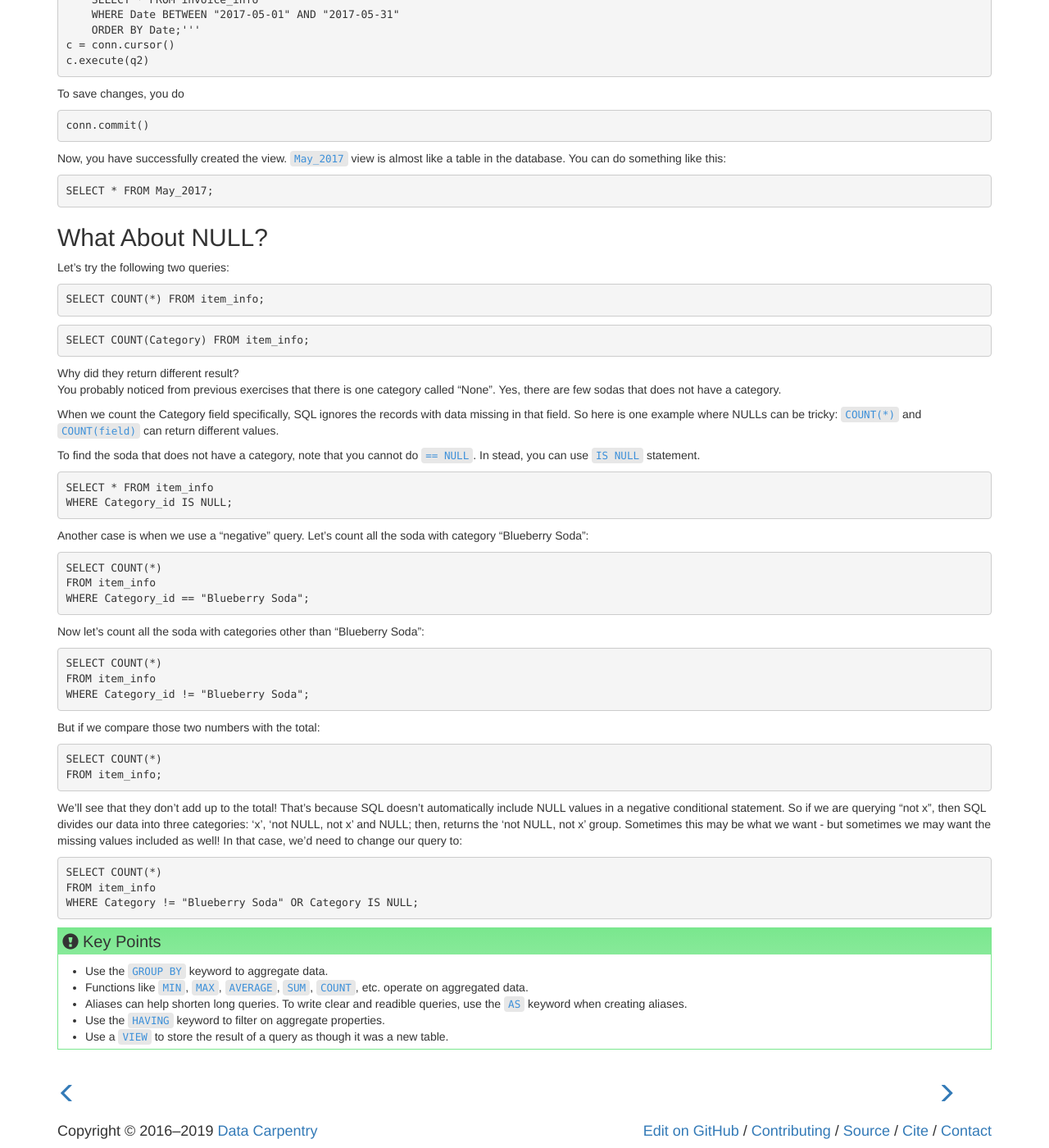
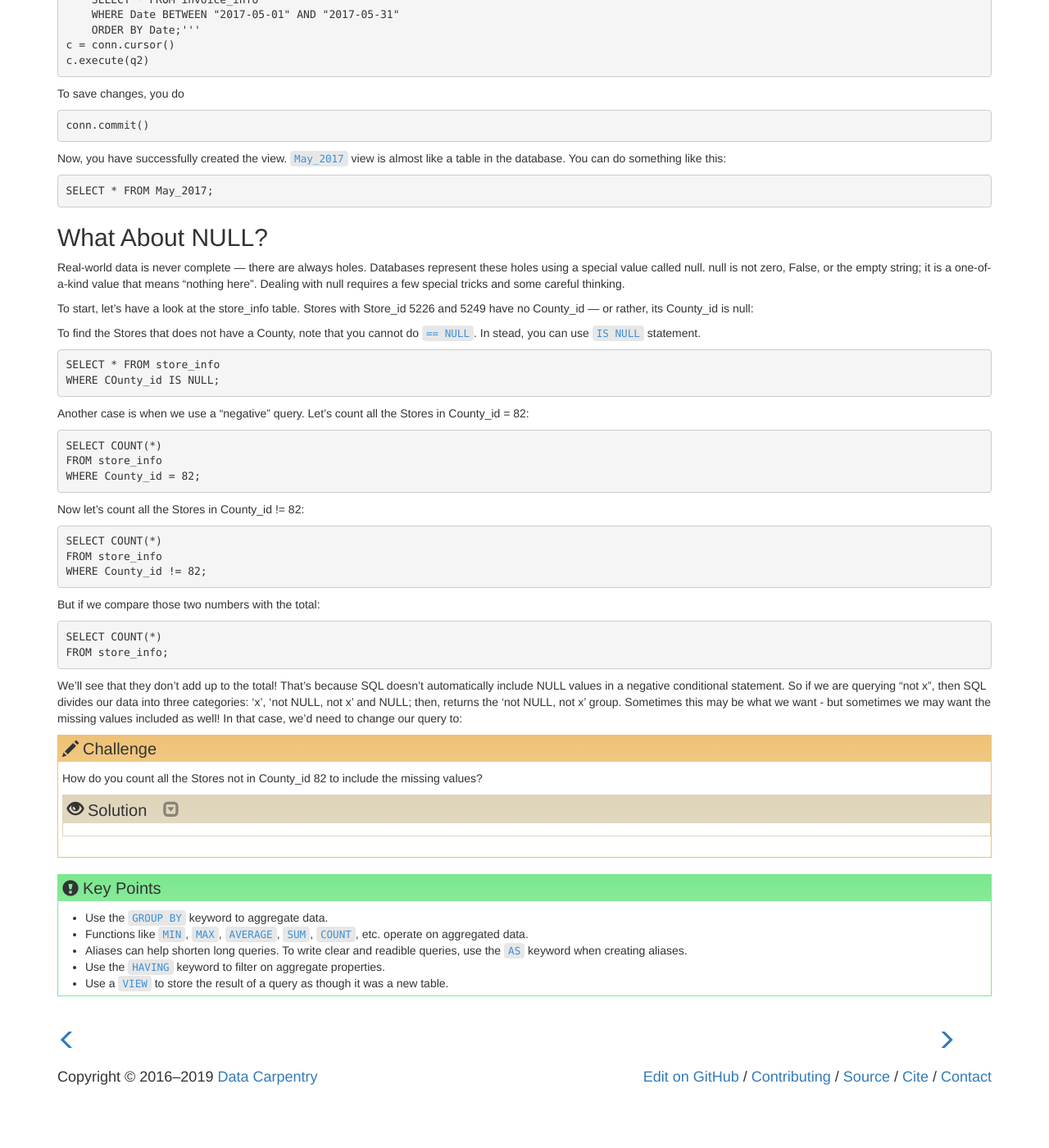
Before and after one commit to data-lessons/SQL-business, a Jekyll site: the page built from _episodes/03-sql-aggregation.md, in a window 1280 px wide and 1400 px high, scrolled down 2440 px. Shown: the whole window at 82% size. Built offline with Jekyll 4.4.1, drawn with Linux system fonts in a browser that asks for light colours; after the commit the page ends 3774 px from its top, so only the background shows below that.

Commit message:
Update 03-sql-aggregation.md

````diff
--- a/_episodes/03-sql-aggregation.md
+++ b/_episodes/03-sql-aggregation.md
@@ -170,46 +170,34 @@ SELECT * FROM May_2017;
 ```
 
 ## What About NULL?
-Let's try the following two queries:
+
+Real-world data is never complete --- there are always holes. Databases represent these holes using a special value called null. null is not zero, False, or the empty string; it is a one-of-a-kind value that means "nothing here". Dealing with null requires a few special tricks and some careful thinking.
+
+To start, let's have a look at the store_info table. Stores with Store_id 5226 and 5249 have no County_id --- or rather, its County_id is null:
+
+To find the Stores that does not have a County, note that you cannot do `== NULL`. In stead, you can use `IS NULL` statement.
 
 ```
-SELECT COUNT(*) FROM item_info;
-```
-```
-SELECT COUNT(Category) FROM item_info;
+SELECT * FROM store_info
+WHERE COunty_id IS NULL;
 ```
 
-Why did they return different result? <br>
-You probably noticed from previous exercises that there is one category called "None". Yes, there are few sodas that does not have a category.
-
-When we count the Category field specifically, SQL ignores the records with data
-missing in that field.  So here is one example where NULLs can be tricky:
-`COUNT(*)` and `COUNT(field)` can return different values.
-
-To find the soda that does not have a category, note that you cannot do `== NULL`. In stead, you can use `IS NULL` statement.
-
-```
-SELECT * FROM item_info
-WHERE Category_id IS NULL;
-```
-
-Another case is when we use a "negative" query.  Let's count all the
-soda with category "Blueberry Soda":
+Another case is when we use a "negative" query.  Let's count all the Stores in County_id = 82:
 
     SELECT COUNT(*)
-    FROM item_info
-    WHERE Category_id == "Blueberry Soda";
+    FROM store_info
+    WHERE County_id = 82;
 
-Now let's count all the soda with categories other than "Blueberry Soda":
+Now let's count all the Stores in County_id != 82:
 
     SELECT COUNT(*)
-    FROM item_info
-    WHERE Category_id != "Blueberry Soda";
+    FROM store_info
+    WHERE County_id != 82;
 
 But if we compare those two numbers with the total:
 
     SELECT COUNT(*)
-    FROM item_info;
+    FROM store_info;
 
 We'll see that they don't add up to the total! That's because SQL
 doesn't automatically include NULL values in a negative conditional
@@ -219,6 +207,17 @@ returns the 'not NULL, not x' group. Sometimes this may be what we want -
 but sometimes we may want the missing values included as well! In that
 case, we'd need to change our query to:
 
-    SELECT COUNT(*)
-    FROM item_info
-    WHERE Category != "Blueberry Soda" OR Category IS NULL;
+> ## Challenge
+>
+> How do you count all the Stores not in County_id 82 to include the missing values?
+>
+>> ## Solution
+>>
+>> ```
+>> SELECT COUNT(*)
+>> FROM store_info
+>> WHERE County_id != 82 OR County_id IS NULL;
+>>
+>> ```
+> {: .solution}
+{: .challenge}
````
